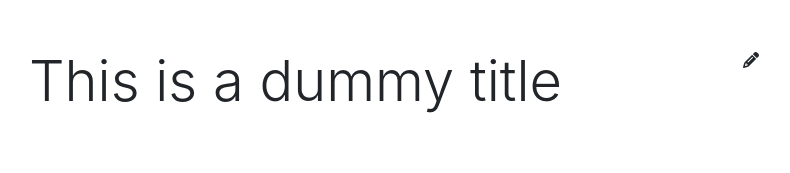
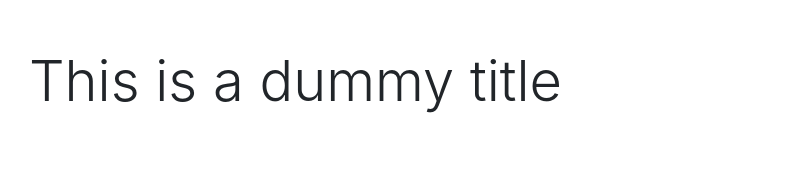
Before and after one commit to afiatamanna06/MyStopwatch, a React (Create React App) app: page / in a window 1280 px wide. Shown: the top 173 px of the page, without its empty margins (246-1036 px from the left). Built offline with nearby package versions, Linux system fonts and the light colour scheme.

Commit message:
Icon style updated

```diff
--- a/src/Components/Title/Title.css
+++ b/src/Components/Title/Title.css
@@ -0,0 +1,9 @@
+.Title .edit-icon {
+    opacity: 0;
+    transition: all 0.5s;
+    cursor: pointer;
+}
+
+.Title:hover .edit-icon {
+    opacity: 1;
+}
--- a/src/Components/Title/Title.js
+++ b/src/Components/Title/Title.js
@@ -1,5 +1,5 @@
 import React, { Component } from 'react';
-
+import './Title.css'
 class Title extends Component {
     state = {}
     constructor(props) {
@@ -22,10 +22,10 @@ class Title extends Component {
 
         } else {
             output = ( <
-                div className = "d-flex" >
+                div className = "d-flex Title" >
                 <
                 h1 className = "display-4" > { this.state.title } < /h1> <
-                span className = "ml-auto" >
+                span className = "ml-auto edit-icon" >
                 <
                 i className = "fas fa-pencil-alt" > < /i> < /
                 span > <
```
